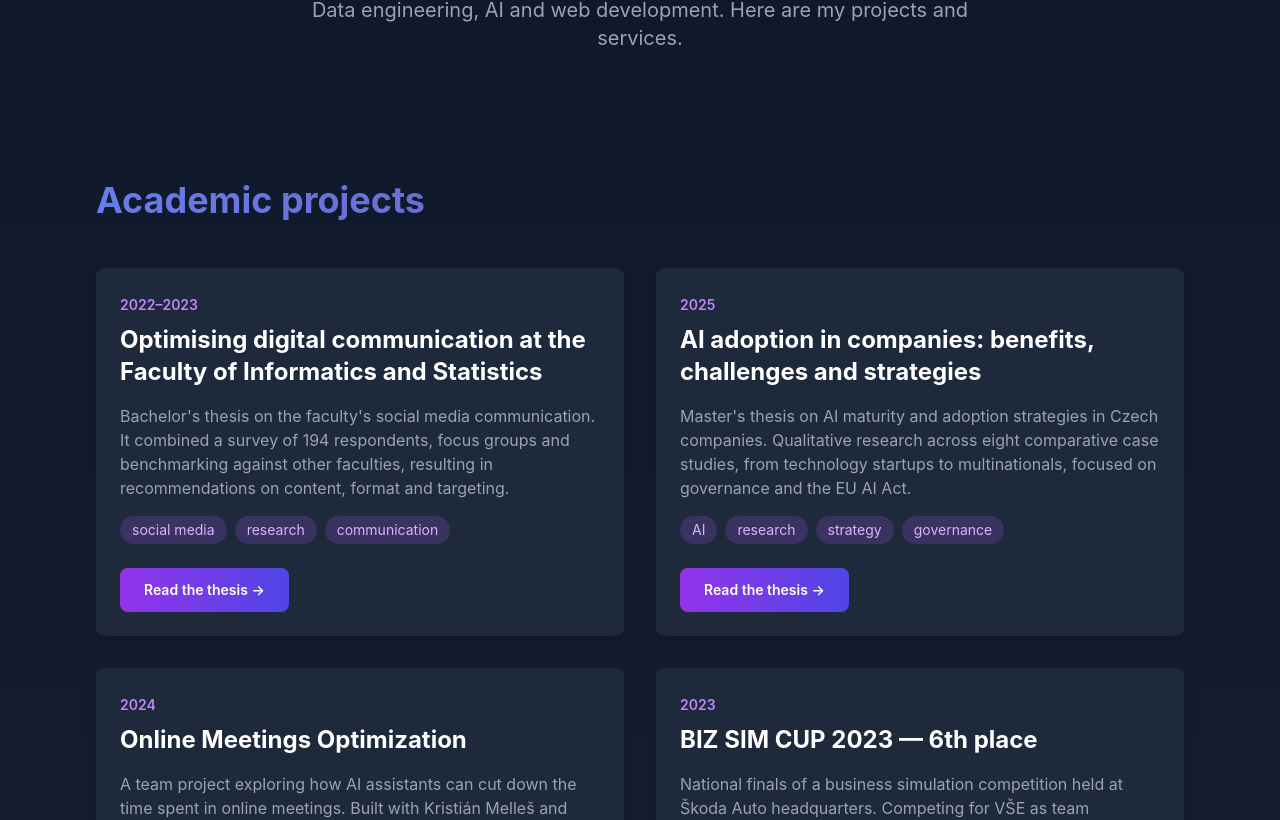
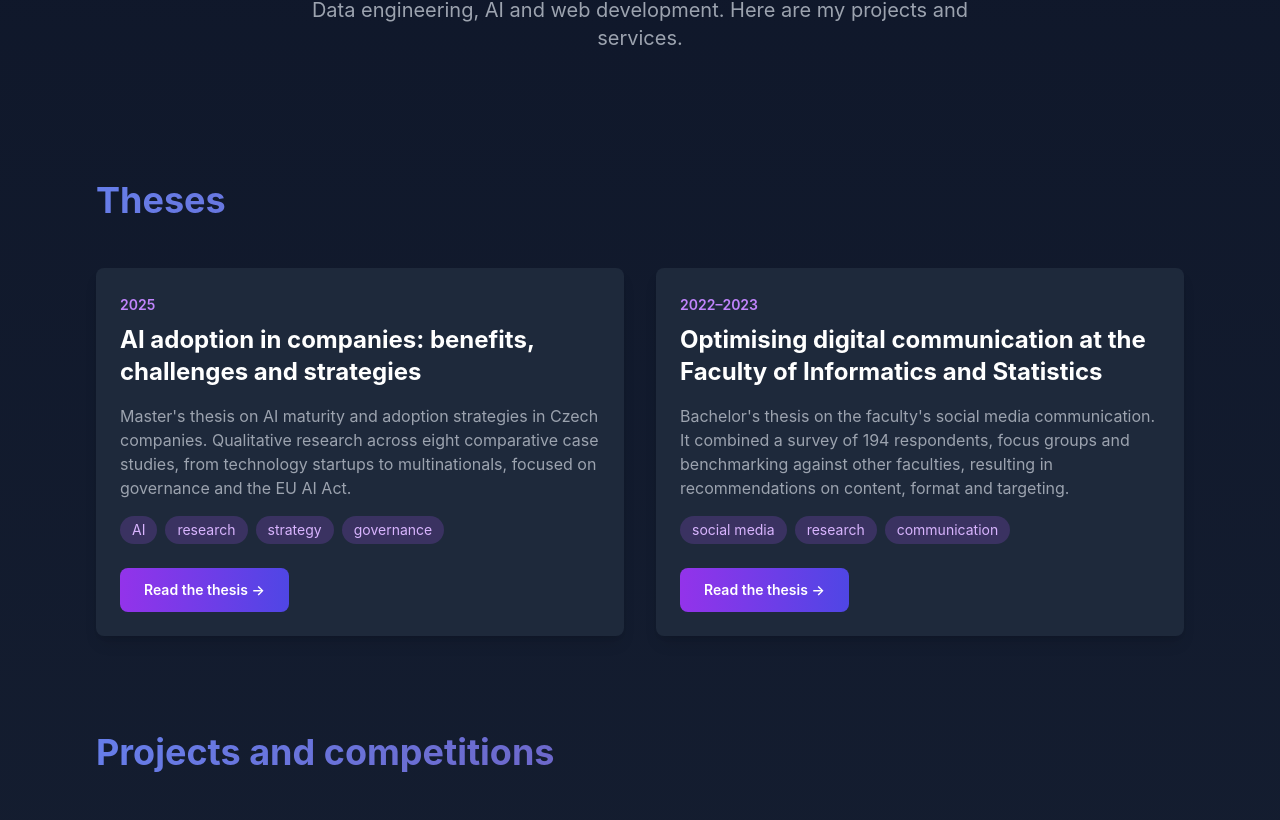
Before and after one commit to petrhollan22/petr-portfolio, a Next.js app: page /en/work in a window 1280 px wide. Shown: the part 208-1028 px from the top of the page. Built offline with nearby package versions, Linux system fonts and the light colour scheme.

Commit message:
Split work into theses and competitions

```diff
--- a/app/[locale]/work/page.tsx
+++ b/app/[locale]/work/page.tsx
@@ -9,6 +9,8 @@ export default function WorkPage() {
   const t = useTranslations('work');
   const locale = useLocale();
 
+  const categories = ['thesis', 'competition'] as const;
+
   return (
     <div className="bg-gradient-to-b from-primary to-secondary">
       <section className="container py-20 text-center">
@@ -16,10 +18,20 @@ export default function WorkPage() {
         <p className="text-xl text-gray-400 max-w-2xl mx-auto">{t('lead')}</p>
       </section>
 
-      <section className="container py-12">
-        <h2 className="section-title">{t('projectsTitle')}</h2>
+      {categories.map((cat) => {
+        const items = projects
+          .filter((p) => p.category === cat)
+          .sort((a, b) => b.year.localeCompare(a.year));
+
+        if (items.length === 0) return null;
+
+        return (
+          <section key={cat} className="container py-12">
+            <h2 className="section-title">
+              {cat === 'thesis' ? t('thesesTitle') : t('competitionsTitle')}
+            </h2>
             <div className="grid md:grid-cols-2 gap-8">
-          {projects.map((p) => (
+              {items.map((p) => (
                 <div key={p.id} className="card">
                   <span className="text-sm text-purple-400 font-semibold">{p.year}</span>
                   <h3 className="text-2xl font-bold mt-2 mb-4">{pick(p.title, locale)}</h3>
@@ -33,11 +45,15 @@ export default function WorkPage() {
                       loading="lazy"
                     />
                   )}
+
                   <div className="flex flex-wrap gap-2 mb-6">
                     {p.tags.map((tag) => (
-                  <span key={tag} className="px-3 py-1 bg-purple-500/20 text-purple-300 text-sm rounded-full">{tag}</span>
+                      <span key={tag} className="px-3 py-1 bg-purple-500/20 text-purple-300 text-sm rounded-full">
+                        {tag}
+                      </span>
                     ))}
                   </div>
+
                   {p.url && (
                     <a href={p.url} target="_blank" rel="noopener noreferrer" className="inline-block btn-primary text-sm">
                       {t('readThesis')} →
@@ -60,6 +76,8 @@ export default function WorkPage() {
               ))}
             </div>
           </section>
+        );
+      })}
 
       <section className="container py-12">
         <h2 className="section-title">{t('servicesTitle')}</h2>
--- a/data/projects.ts
+++ b/data/projects.ts
@@ -6,6 +6,7 @@ export interface Project {
   description: Localized;
   url?: string;
   tags: string[];
+  category: "thesis" | "competition";
   year: string;
   image?: string;
   links?: { label: Localized; url: string }[];
@@ -14,6 +15,7 @@ export interface Project {
 export const projects: Project[] = [
   {
     id: "bachelor",
+    category: "thesis" as const,
     title: {
       cs: "Optimalizace digitální komunikace Fakulty informatiky a statistiky",
       en: "Optimising digital communication at the Faculty of Informatics and Statistics"
@@ -28,6 +30,7 @@ export const projects: Project[] = [
   },
   {
     id: "master",
+    category: "thesis" as const,
     title: {
       cs: "Implementace umělé inteligence ve firmách: Přínosy, výzvy a strategie",
       en: "AI adoption in companies: benefits, challenges and strategies"
@@ -42,6 +45,7 @@ export const projects: Project[] = [
   },
   {
     id: "meetings-optimization",
+    category: "competition" as const,
     title: {
       cs: "Online Meetings Optimization",
       en: "Online Meetings Optimization"
@@ -56,6 +60,7 @@ export const projects: Project[] = [
   },
   {
     id: "bizsim-cup",
+    category: "competition" as const,
     title: {
       cs: "BIZ SIM CUP 2023 — 6. místo",
       en: "BIZ SIM CUP 2023 — 6th place"
--- a/messages/cs.json
+++ b/messages/cs.json
@@ -38,7 +38,9 @@
     "servicesTitle": "Moje služby",
     "servicesLead": "Nabízím služby v oblasti dat, AI a web developmentu. Napiš mi, nebo si rovnou rezervuj čas.",
     "bookCta": "Rezervuj si čas",
-    "openLink": "Otevřít odkaz"
+    "openLink": "Otevřít odkaz",
+    "thesesTitle": "Závěrečné práce",
+    "competitionsTitle": "Projekty a soutěže"
   },
   "freeTime": {
     "title": "Volný čas",
--- a/messages/en.json
+++ b/messages/en.json
@@ -38,7 +38,9 @@
     "servicesTitle": "Services",
     "servicesLead": "I work in data, AI and web development. Get in touch or book a time directly.",
     "bookCta": "Book a time",
-    "openLink": "Open link"
+    "openLink": "Open link",
+    "thesesTitle": "Theses",
+    "competitionsTitle": "Projects and competitions"
   },
   "freeTime": {
     "title": "Free time",
```
Lines whose indentation alone changed are shown as unchanged.
